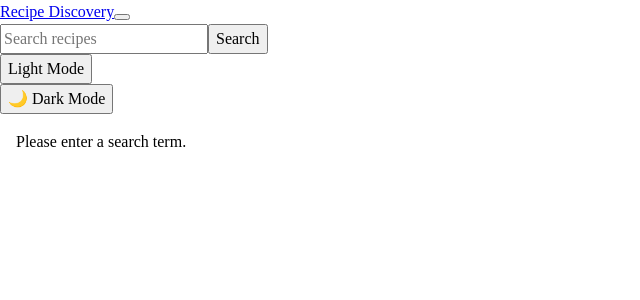
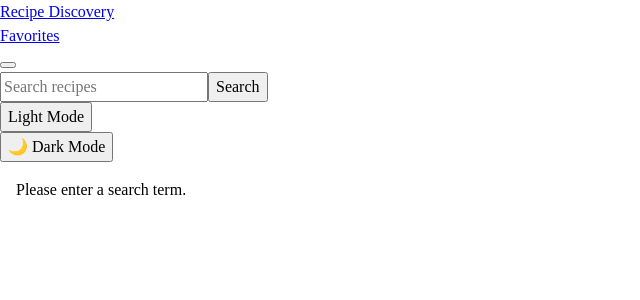
Before and after one commit to ptug81042/sba-10--recipe-discovery-app, a React (Vite) app: page /search in a window 1280 px wide. Shown: the top 300 px of the page, without its empty margins (0-640 px from the left). Built offline with nearby package versions, Linux system fonts and the light colour scheme.

Commit message:
Add Favorites nav link to HomePage and fix toggle state display

```diff
--- a/src/App.tsx
+++ b/src/App.tsx
@@ -1,5 +1,4 @@
 // src/App.tsx
-import React from "react";
 import { Routes, Route } from "react-router-dom";
 
 import Navbar from "./components/Navbar/Navbar";
--- a/src/components/Navbar/Navbar.tsx
+++ b/src/components/Navbar/Navbar.tsx
@@ -24,7 +24,8 @@ const Navbar: React.FC = () => {
             sticky="top"
         >
             <Container>
-                <RBNavbar.Brand href="/">Recipe Discovery</RBNavbar.Brand>
+                <div><RBNavbar.Brand href="/">Recipe Discovery</RBNavbar.Brand></div>
+                <div><RBNavbar.Brand href="/favorites">Favorites</RBNavbar.Brand></div>
                 <RBNavbar.Toggle aria-controls="basic-navbar-nav" />
                 <RBNavbar.Collapse id="basic-navbar-nav">
                     <Nav className="me-auto">
```
